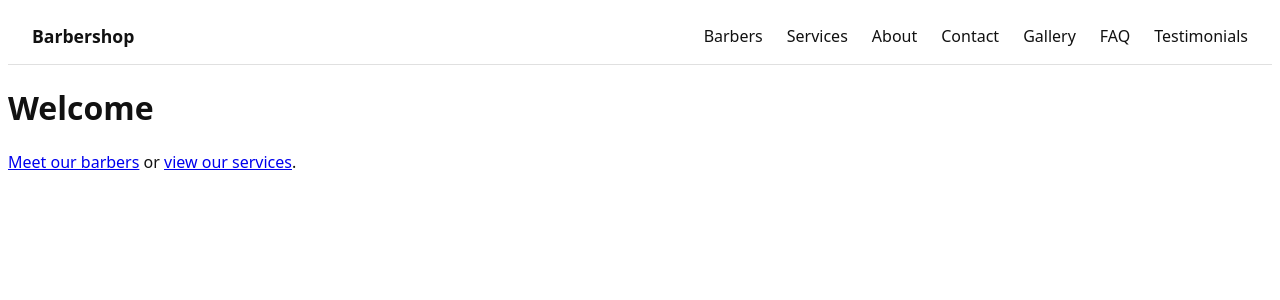
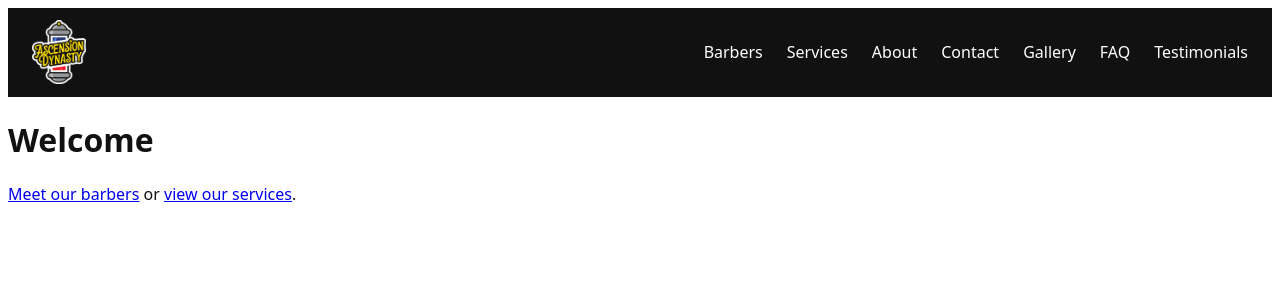
Before and after one commit to Mario13-code/barbershop, a SvelteKit app: page / in a window 1280 px wide. Shown: the top 300 px of the page. Built offline with nearby package versions, Linux system fonts and the light colour scheme.

Commit message:
update layout and add logo

```diff
--- a/src/routes/+layout.svelte
+++ b/src/routes/+layout.svelte
@@ -11,7 +11,9 @@
 
 <header>
 	<div class="header-bar">
-		<a href="/" class="brand">{data.shopInfo?.shop_name ?? 'Barbershop'}</a>
+		<a href="/" class="brand">
+			<img src="/logo.png" alt={data.shopInfo?.shop_name ?? 'Barbershop'} class="logo" />
+		</a>
 
 		<button
 			class="menu-toggle"
@@ -50,20 +52,24 @@
 
 <style>
 	header {
-		border-bottom: 1px solid var(--color-border);
+		background: var(--color-black);
+		border-bottom: 1px solid var(--color-black);
 	}
 	.header-bar {
 		display: flex;
 		justify-content: space-between;
 		align-items: center;
-		padding: 1rem 1.5rem;
+		padding: 0.75rem 1.5rem;
 		position: relative;
 	}
 	.brand {
-		color: var(--color-black);
-		text-decoration: none;
-		font-weight: 700;
-		font-size: 1.1rem;
+		display: inline-flex;
+		align-items: center;
+	}
+	.logo {
+		height: 64px;
+		width: auto;
+		display: block;
 	}
 	.menu-toggle {
 		display: flex;
@@ -80,7 +86,7 @@
 	.menu-toggle span {
 		display: block;
 		height: 2px;
-		background: var(--color-black);
+		background: var(--color-white);
 		border-radius: 2px;
 	}
 	nav {
@@ -90,8 +96,7 @@
 		top: 100%;
 		left: 0;
 		right: 0;
-		background: var(--color-white);
-		border-bottom: 1px solid var(--color-border);
+		background: var(--color-black);
 		padding: 1rem 1.5rem;
 		gap: 1rem;
 	}
@@ -99,7 +104,7 @@
 		display: flex;
 	}
 	nav a {
-		color: var(--color-black);
+		color: var(--color-white);
 		text-decoration: none;
 		font-weight: 500;
 	}
```
Also changed, not shown: static/logo.png (added).
